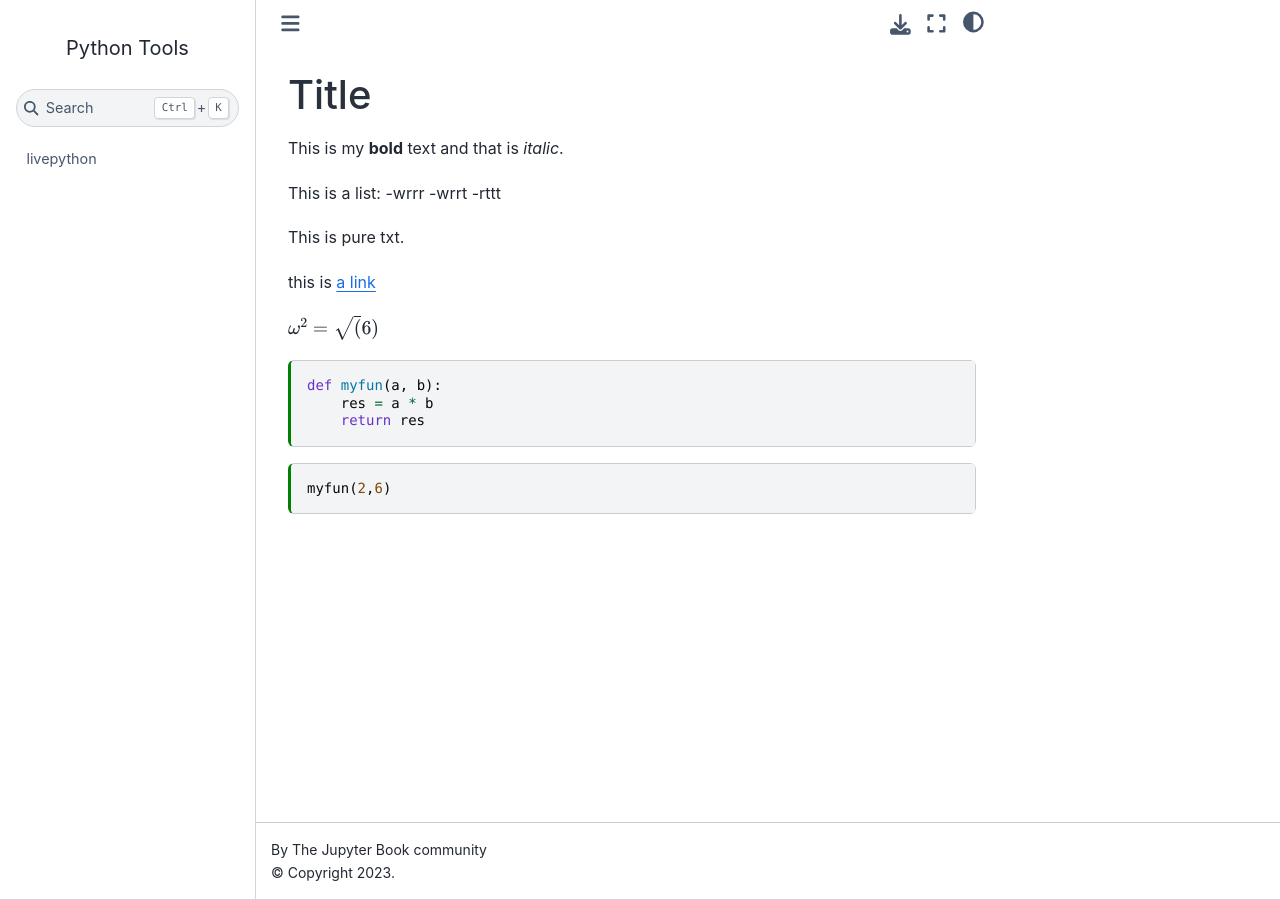
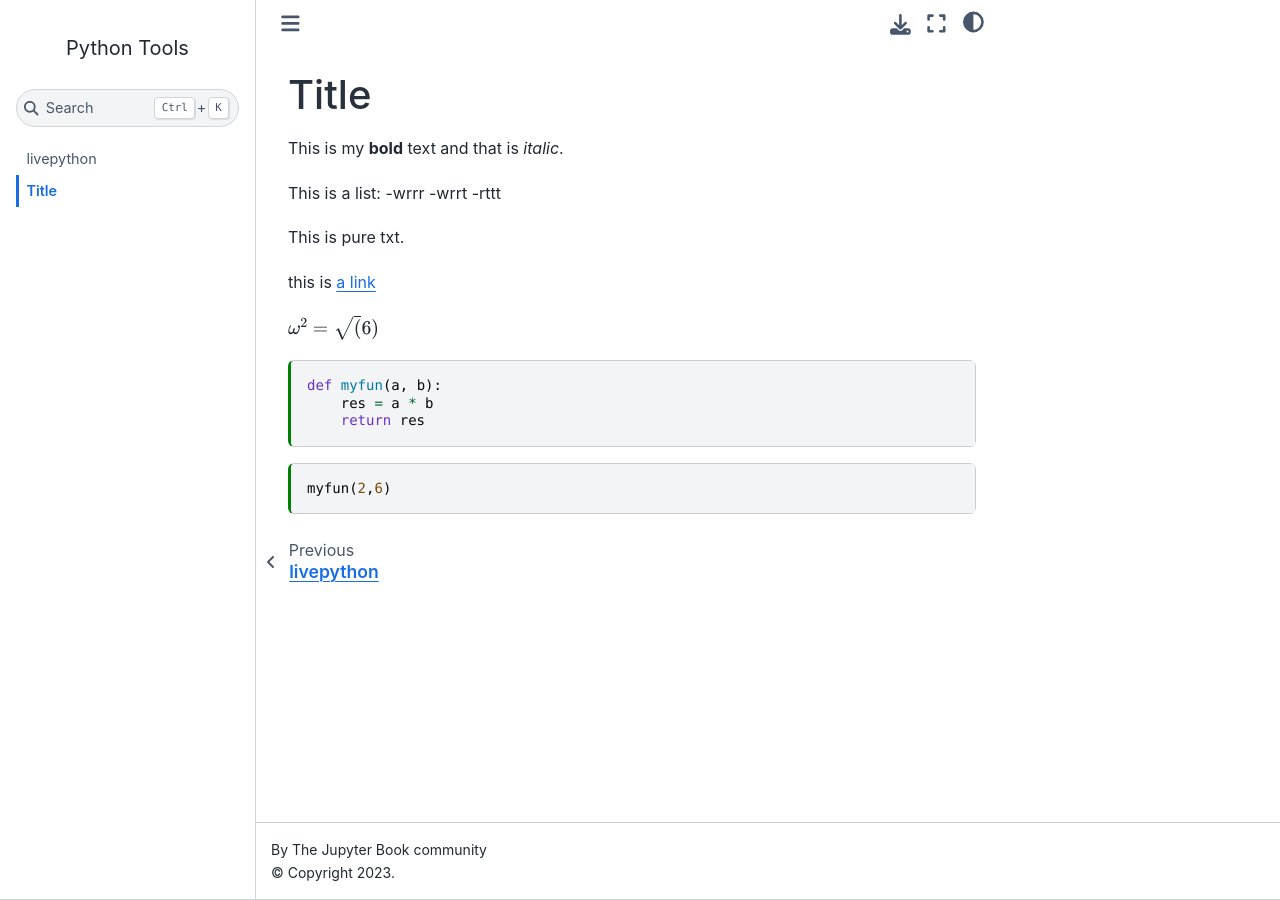
Before and after one commit to rcerubini/livepython, a Jupyter Book: the page built from test00.ipynb, in a window 1280 px wide. Built offline with Jupyter Book 1.0.4 settings and Sphinx 7.4.7 and the Sphinx Book theme 1.1.4, drawn with Linux system fonts in a browser that asks for light colours; pages that are not in the unit, such as notebooks, are missing from menus; some of the changed lines change nothing that is shown.

Commit message:
Update _toc.yml

```diff
--- a/_toc.yml
+++ b/_toc.yml
@@ -2,3 +2,4 @@ format: jb-book
 root: README
 chapters:
 - file: test
+- file: test00.ipynb
```
